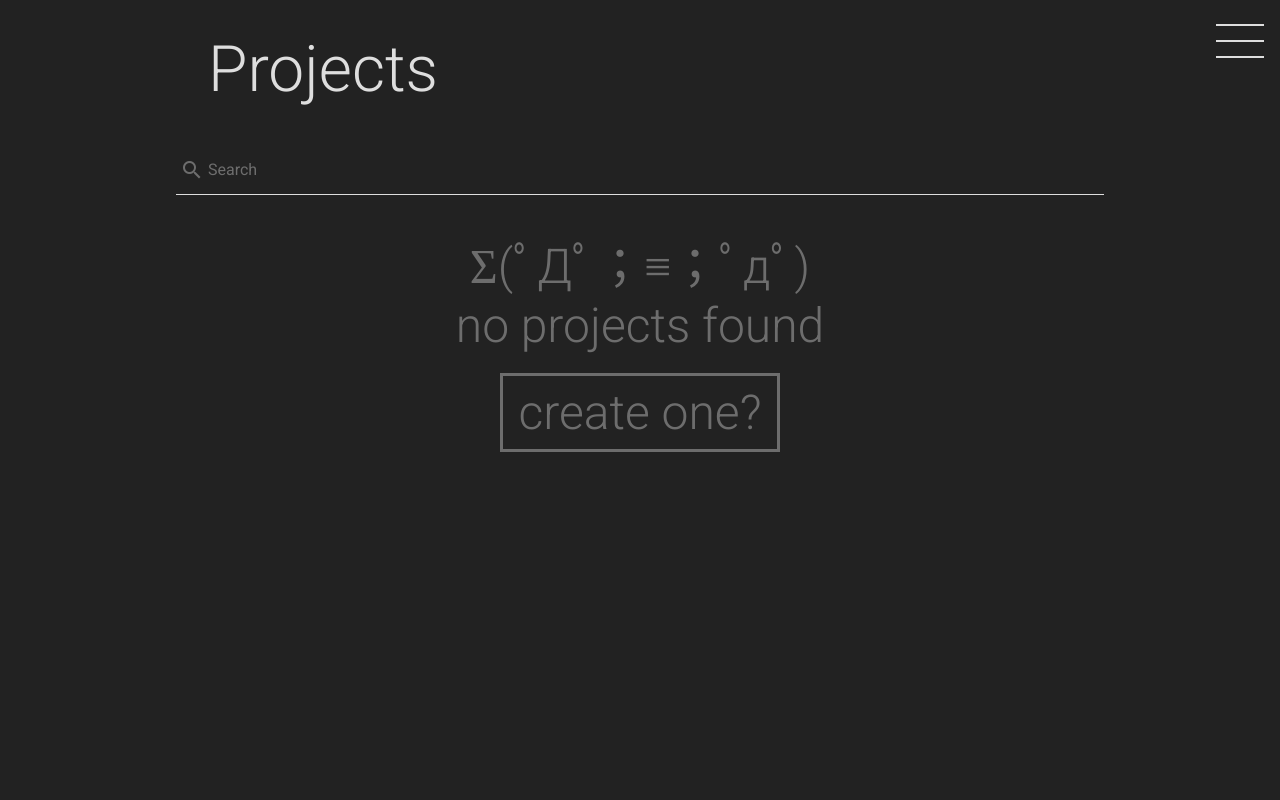
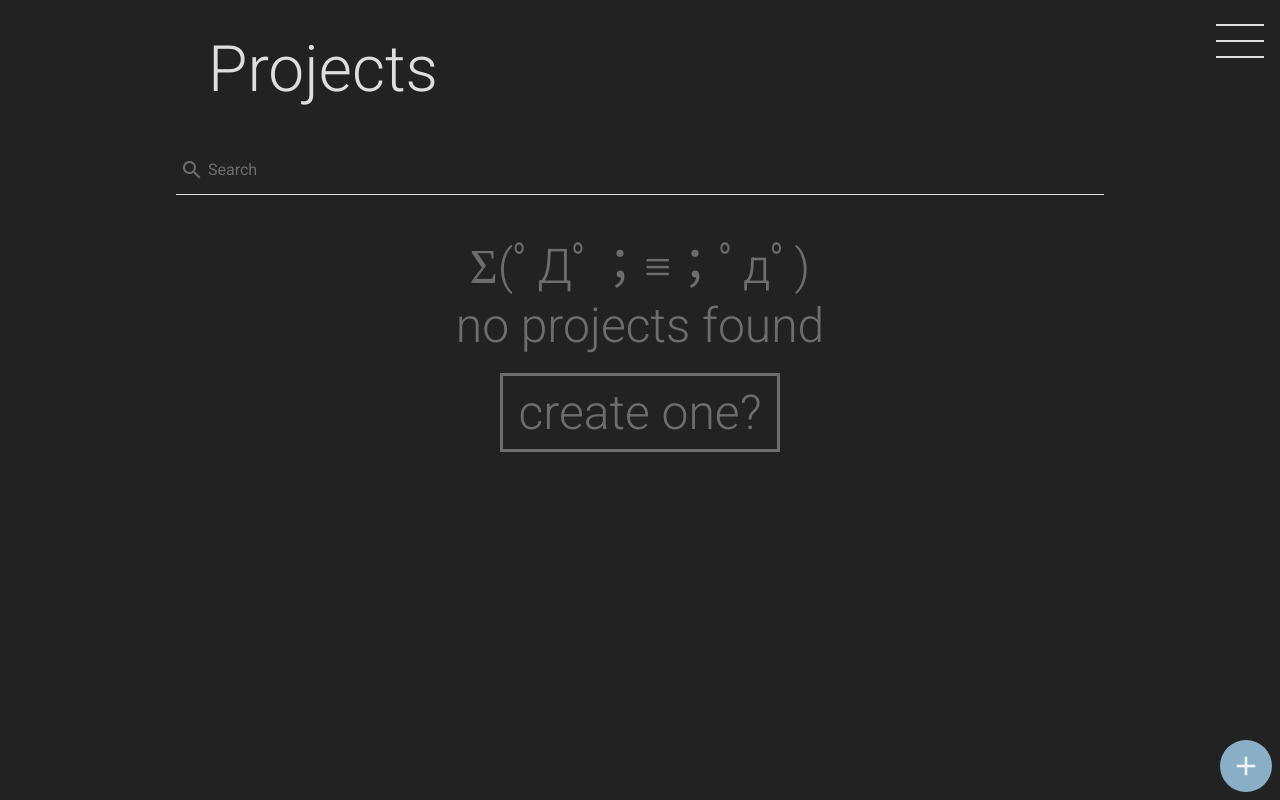
Before and after one commit to adenine-dev/pure-md-editor, a React (Create React App) app: page /app/projects in a window 1280 px wide. Built offline with nearby package versions, Linux system fonts and the light colour scheme; what mousetrap would draw is missing.

Commit message:
added a button because the current userflow is bad

```diff
--- a/src/components/ProjectList.js
+++ b/src/components/ProjectList.js
@@ -9,9 +9,22 @@ import SearchBar from "./SearchBar.js"
 import EmoteError from "./EmoteError.js"
 import Notification from "./Notification.js"
 
-const theme = api.getSetting("theme")
 
-const style = StyleSheet.create({
+export default class ProjectList extends Component {
+  constructor(props) {
+    super(props)
+    this.state = {
+      list: api.getProjects() || {},
+      filteredList: api.getProjects() || {},
+      theme: api.getSetting("theme"),
+      notification: {
+        value: "",
+        show: false,
+        name: "warning",
+        timeout: false
+      },
+    }
+    this.style = StyleSheet.create({
       noteList: {
         margin: "8px auto",
         width: "90%",
@@ -27,7 +40,7 @@ const style = StyleSheet.create({
         flex: "3",
       },
       a: {
-    color: themes[theme].color,
+        color: themes[this.state.theme].color,
         padding: "8px",
         opacity: "0.8",
         display: "block",
@@ -39,13 +52,13 @@ const style = StyleSheet.create({
       actions: {
         flex: "1",
         padding: "0 16px",
-    borderLeft: "1px solid " + themes[theme].accent,
+        borderLeft: "1px solid " + themes[this.state.theme].accent,
         display: "flex",
         justifyContent: "space-around",
       },
       button: {
         background: "transparent",
-    color: themes[theme].color,
+        color: themes[this.state.theme].color,
         opacity: "0.4",
         transition: "all 0.3s cubic-bezier(.25,.8,.25,1)",
         cursor: "pointer",
@@ -58,7 +71,7 @@ const style = StyleSheet.create({
       },
       header: {
         width: "100%",
-    color: themes[theme].color,
+        color: themes[this.state.theme].color,
         padding: "16px 32px",
         marginBottom: "16px",
         fontSize: "32px",
@@ -70,7 +83,7 @@ const style = StyleSheet.create({
       placeholder: {
         textAlign: "center",
         opacity: "0.4",
-    color: themes[theme].color,
+        color: themes[this.state.theme].color,
         fontSize: "48px",
         fontWeight: "300",
         [breakpoints.phone]: {
@@ -79,7 +92,7 @@ const style = StyleSheet.create({
       },
       placeholderLink: {
         transition: "all 0.3s cubic-bezier(.25,.8,.25,1)",
-    border: "3px solid " + themes[theme].color,
+        border: "3px solid " + themes[this.state.theme].color,
         padding: "8px 16px",
         display: "table",
         margin: "0 auto",
@@ -88,39 +101,43 @@ const style = StyleSheet.create({
         }
       },
       searchBar: {
-    borderBottom: "1px solid " + themes[theme].color,
+        borderBottom: "1px solid " + themes[this.state.theme].color,
         marginBottom: "32px",
 
       },
       warning: {
-    backgroundColor: themes[theme].error,
-    color: themes[theme].color,
+        backgroundColor: themes[this.state.theme].error,
+        color: themes[this.state.theme].color,
       },
       deleteButton: {
-    border: "1px solid " + themes[theme].color,
-    color: themes[theme].color,
+        border: "1px solid " + themes[this.state.theme].color,
+        color: themes[this.state.theme].color,
         padding: "4px",
         background: "transparent",
         cursor: "pointer",
         marginRight: "16px",
         textAlign: "center",
+      },
+      addButton: {
+        backgroundColor: themes[this.state.theme].accent,
+        position: "fixed",
+        bottom: "8px",
+        right: "8px",
+        height: "52px",
+        width: "52px",
+        display: "flex",
+        alignItems: "center",
+        justifyContent: "center",
+        borderRadius: "50%",
+
+      },
+      addIcon: {
+        color: themes[this.state.theme].color,
+        verticalAlign: "middle",
+        fontSize: "32px",
+
       }
     })
-
-export default class ProjectList extends Component {
-  constructor(props) {
-    super(props)
-    this.state = {
-      list: api.getProjects() || {},
-      filteredList: api.getProjects() || {},
-      theme: api.getSetting("theme"),
-      notification: {
-        value: "",
-        show: false,
-        name: "warning",
-        timeout: false
-      },
-    }
   }
 
   filterList(e) {
@@ -152,9 +169,9 @@ export default class ProjectList extends Component {
       <div>
         <p>Are you sure you want to delete { name }</p>
         <br />
-        <button className={ css(style.deleteButton) }
+        <button className={ css(this.style.deleteButton) }
                 onClick={ (ev) => this.deleteProject(ev, name) }>Yes</button>
-        <button className={ css(style.deleteButton) }
+        <button className={ css(this.style.deleteButton) }
                 onClick={ this.modalClose.bind(this) }>No</button>
       </div>
     )
@@ -173,17 +190,17 @@ export default class ProjectList extends Component {
     for(let key in this.state.filteredList) {
       list.push((
         <div key={ list.length }
-             className={ css(style.listItem) + " list-item" } >
-             <span className={ css(style.li)}>
+             className={ css(this.style.listItem) + " list-item" } >
+             <span className={ css(this.style.li)}>
                <Link to={ "/app/edit/" + key + "/default/" } >
-                 <span className={ css(style.a) }>{ key }</span>
+                 <span className={ css(this.style.a) }>{ key }</span>
                </Link>
              </span>
-          <div className={"actions " + css(style.actions) }>
+          <div className={"actions " + css(this.style.actions) }>
             <button onClick={ (e) => this.promptDeleteProject(e, key) }
-                    className={ css(style.button) }
+                    className={ css(this.style.button) }
                     key={ list.length }>
-              <i className={"material-icons " + css(style.icon) }>delete_forever</i>
+              <i className={"material-icons " + css(this.style.icon) }>delete_forever</i>
             </button>
           </div>
         </div>
@@ -192,7 +209,7 @@ export default class ProjectList extends Component {
 
     let notification
     notification = (
-      <Notification style={ style[this.state.notification.name] }
+      <Notification style={ this.style[this.state.notification.name] }
                     onClose={ this.modalClose.bind(this) }
                     timedHide={ this.state.notification.timeout }
                     show={ this.state.notification.show }>
@@ -201,28 +218,33 @@ export default class ProjectList extends Component {
     )
 
     return (
-      <div className={css(style.noteList) + " note-list " + this.props.className}
+      <div className={css(this.style.noteList) + " note-list " + this.props.className}
            style={{...this.props.style}}>
         { notification }
-        <header className={ css(style.header) }>
+        <header className={ css(this.style.header) }>
           <h1 style={{ fontWeight: "300" }}>Projects</h1>
         </header>
-        <div className={"note-list" + css(style.noteList) }>
+        <div className={"note-list" + css(this.style.noteList) }>
           <SearchBar onChange={ this.filterList.bind(this) }
                      theme={ this.state.theme }
-                     style={{ ...style.searchBar }} />
+                     style={{ ...this.style.searchBar }} />
           {(list.length > 0 && list) || (
-            <EmoteError style={ style.placeholder }>
-              <p className={ css(style.placeholder) }>no projects found</p>
+            <EmoteError style={ this.style.placeholder }>
+              <p className={ css(this.style.placeholder) }>no projects found</p>
               <br />
               <Link to="/app/edit/new/default">
-                <p className={ css(style.placeholder, style.placeholderLink) }>
+                <p className={ css(this.style.placeholder, this.style.placeholderLink) }>
                   create one?
                 </p>
               </Link>
             </EmoteError>
           )}
         </div>
+        <Link to="/app/edit/new/default">
+          <button className={ css(this.style.addButton) }>
+            <i className={"material-icons " + css(this.style.addIcon)}>add</i>
+          </button>
+        </Link>
       </div>
     );
   }
```
Lines whose indentation alone changed are shown as unchanged.
